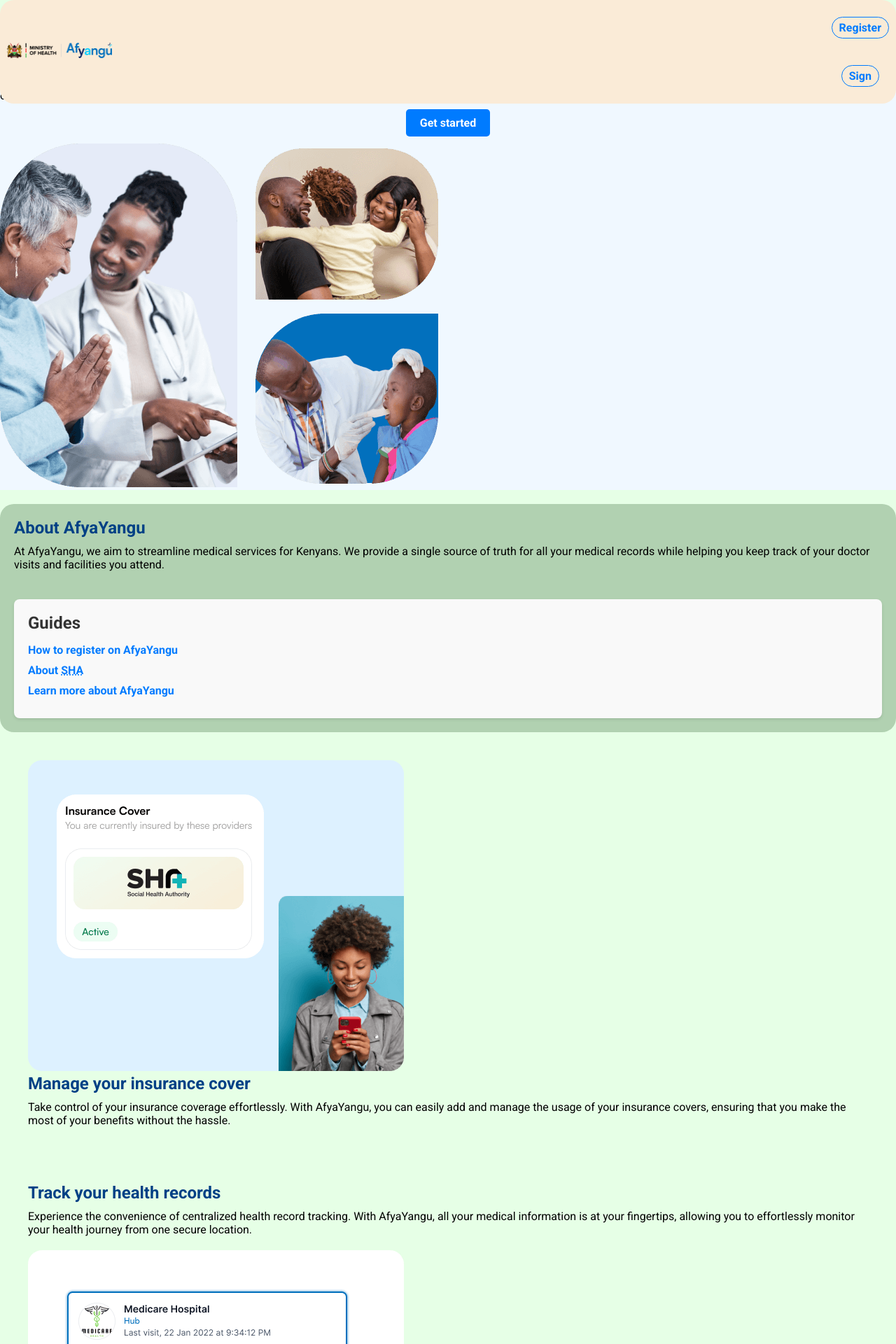
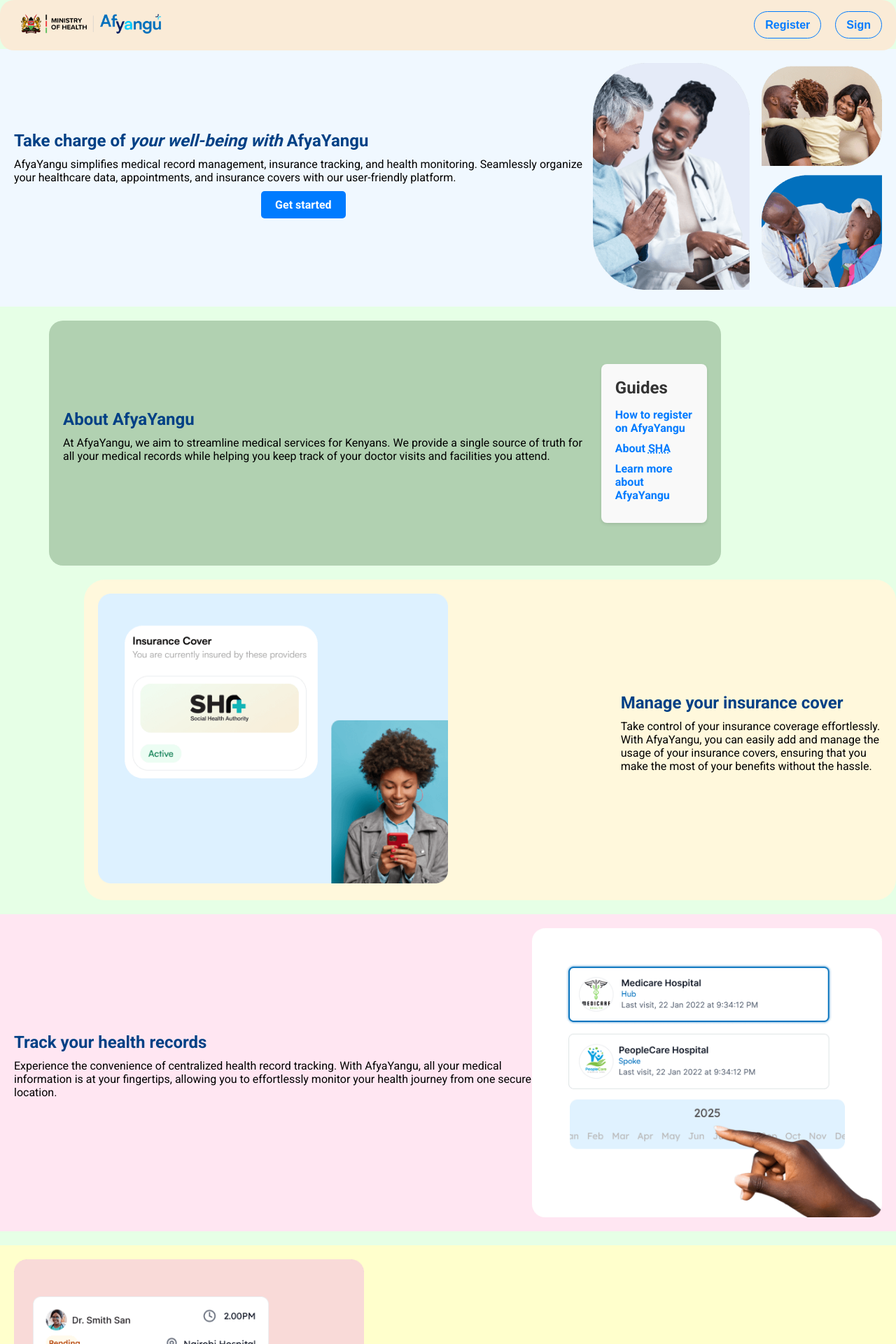
Before and after one commit to VIN9CENT/afyayangu, a React (Create React App) app: page / in a window 1280 px wide. Shown: the top 1920 px of the page at 70% size. Built offline with nearby package versions, Linux system fonts and the light colour scheme.

Commit message:
some more styling

```diff
--- a/src/index.css
+++ b/src/index.css
@@ -1,24 +1,24 @@
 @import url('https://fonts.googleapis.com/css2?family=Roboto:wght@400;700&display=swap');
 
-* {
+*{
   margin: 0;
   padding: 0;
   box-sizing: border-box;
 }
-
-body {
+body{
   font-family: 'Roboto';
   background-color: aliceblue;
   font-size: 16px;
 }
-
 .header {
+  margin-top:0px ;
   width: 100%;
-  background-color: antiquewhite;
-  padding: 10px;
+  background-color:antiquewhite;
+  padding: 10px 20px;
   border-radius: 20px;
   position: fixed;
   top: 0;
+  font-family: Arial, Helvetica, sans-serif;
 }
 
 .nav {
@@ -27,56 +27,72 @@
   align-items: center;
 }
 
+.logo-container {
+  margin: 10px;
+}
+
 .logo {
-  width: 150px;
+  width: 200px;
 }
 
 .nav-links {
   display: flex;
-  flex-direction: column;
-  gap: 10px;
+  gap: 20px;
+}
+
+.nav-links p {
+  margin: 0;
 }
 
 .nav-links a {
   text-decoration: none;
   color: #007bff;
   font-weight: bold;
-  padding: 5px 10px;
+  padding: 10px 15px;
   border-radius: 20px;
   border: 1px solid #007bff;
   transition: background-color 0.3s, color 0.3s;
 }
 
 .nav-links a:hover {
+  text-decoration: none;
   background-color: #007bff;
   color: #ffffff;
 }
 
-.section {
+/*Content.css*/
+section {
   padding: 20px;
+  margin-bottom: 20px;
 }
 
 .hero {
   background-color: #f0f8ff;
   margin-top: 70px;
   display: grid;
-  grid-template-columns: 1fr;
+  grid-template-columns: 2fr 1fr;
   align-items: center;
 }
 
+.hero-image {
+  width: 100%;
+  max-width: 500px;
+}
+
 .about {
-  margin: 20px 0;
+  width:960px;
+  height: 350px;
+  margin-left: 70px;
   padding: 20px;
   display: flex;
-  flex-direction: column;
+  align-items: center;
   gap: 20px;
   border-radius: 20px;
   background-color: #b1d1b1;
 }
-
 .guides {
+  background-color: #f9f9f9;
   padding: 20px;
-  background-color: #f9f9f9;
   border-radius: 8px;
   box-shadow: 0 2px 4px rgba(0, 0, 0, 0.1);
 }
@@ -110,13 +126,62 @@
   border-radius: 5px;
 }
 
-.manage, .track, .schedule, .profile, .consent, .prescription {
-  margin: 20px;
-  padding: 20px;
+
+.manage {
+  margin-left: 120px;
+  background-color: #fff8dc;
   display: grid;
-  grid-template-columns: 1fr;
+  grid-template-columns: 2fr 1fr;
   align-items: center;
-  border-radius: 20px;
+  border-radius: 30px;
+}
+
+.track {
+  background-color: #ffe6f2;
+  display: grid;
+  grid-template-columns: 2fr 1fr;
+  align-items: center;
+}
+
+.track-content {
+  display: flex;
+  flex-direction: column;
+  justify-content: center;
+}
+
+.track-image {
+  display: flex;
+  justify-content: center;
+  align-items: center;
+}
+
+.schedule {
+  background-color: #ffffcc;
+  display: grid;
+  grid-template-columns: 2fr 1fr;
+  align-items: center;
+}
+
+.profile {
+  background-color: #e6e6ff;
+  display: grid;
+  grid-template-columns: 2fr 1fr;
+  align-items: center;
+}
+
+.consent {
+  background-color: #e0ffff;
+  display: grid;
+  grid-template-columns: 2fr 1fr;
+  align-items: center;
+}
+
+.prescription {
+  background-color: #f5f5dc;
+  display: grid;
+  grid-template-columns: 2fr 1fr;
+  gap: 20px;
+  align-items: center;
 }
 
 .btn-primary {
@@ -126,21 +191,16 @@
   background-color: #007bff;
   text-decoration: none;
   border-radius: 5px;
-  text-align: center;
-  cursor: pointer;
 }
-
-img {
-  max-width: 100%;
-  height: auto;
+img{
+  width: 500px;
 }
 
 a {
   text-decoration: none;
   color: #007bff;
 }
-
-a:hover {
+a:hover{
   background-color: blue;
   color: black;
 }
@@ -149,6 +209,7 @@
   margin-bottom: 10px;
   color: #004085;
 }
+
 
 p {
   margin-bottom: 20px;
@@ -160,99 +221,96 @@
 }
 
 ul li {
+  text-decoration: none;
   margin-bottom: 10px;
 }
 
 /*styling footer*/
 
-footer {
+footer{
 width: 100%;
+height: 200px;
+margin-top:20px;
+margin-bottom: 10px;
 padding: 20px;
-  margin-top: 20px;
-  margin-bottom: 10px;
 display: grid;
-  grid-template-columns: 1fr;
+grid-template-columns: 2fr 2fr 2fr;
 align-items: center;
 background-color: lightgray;
 border-radius: 20px;
 }
 
 /*STYLING SHA.JS*/
-body {
+body{
   font-family: 'Roboto';
   background-color: #e6ffe6;
 }
 
-nav ul {
+nav ul{
   width: 100%;
   height: 70px;
   margin-top: 0px;
   padding: 5px;
-  display: grid;
-  grid-template-columns: repeat(auto-fit, minmax(100px, 1fr));
+  display:grid;
+  grid-template-columns: 1fr 1fr 1fr 1fr 1fr 1fr;
   align-items: center;
   background-color: #f5f5dc;
 }
-
-nav ul li {
+nav ul li{
   margin: 10px;
+  justify-content: space-between;
 }
-
-.introduction {
+.introduction{
   width: 100%;
-  height: 300px;
+  height: 500px;
   display: grid;
-  grid-template-columns: 1fr;
+  grid-template-columns: 1fr 2fr;
   align-items: center;
   background-image: url('./images/family.jpg');
   background-repeat: no-repeat;
   background-size: cover;
   background-position: center;
+  background-attachment: scroll;
   background-color: transparent;
   font-size: 1.5rem;
   font-weight: bold;
   position: relative;
   z-index: 1;
+
 }
-
-.introduction h2 {
+.introduction h2{
   color: white;
   font-weight: bold;
 }
-
-.overview {
-  width: 100%;
+.overview{
+  width: 1000px;
   margin-top: -50px;
-  margin-left: 10px;
-  height: auto;
+  margin-left: 50px;
+  height: 400px;
   display: grid;
-  grid-template-columns: 1fr;
+  grid-template-columns: 2fr 1fr;
   background-color: #ffffcc;
   position: relative;
   z-index: 2;
   border-radius: 20px;
   font-weight: 500px;
 }
-
-.overview h2 {
+.overview h2{
   color: blue;
 }
-
-.benefits, .covered {
+.benefits , .covered{
   width: 100%;
   margin-top: 10px;
   padding: 20px;
   font-size: 1rem;
   font-weight: 500;
   display: grid;
-  grid-template-columns: 1fr;
+  grid-template-columns: 2fr 1fr;
 }
-
-.benefits h2, .covered h2 {
+.benefits h2 , .covered h2{
   color: blue;
 }
-
-.registration {
+.registration{
   width: 100%;
   margin-top: 10px;
   padding: 10px;
@@ -263,7 +321,6 @@
   background-color: blanchedalmond;
   color: rgb(99, 15, 224);
 }
-
 .styled-link {
   display: inline-block;
   padding: 10px 20px;
@@ -280,6 +337,7 @@
   background-color: #45a049;
 }
 
+
 select.dropdown {
   width: 100%;
   padding: 10px;
@@ -288,26 +346,29 @@
   background-color: blanchedalmond;
 }
 
-#guide {
+
+#guide{
   margin-top: 10px;
   margin-bottom: 0;
   display: flex;
  justify-content: center;
  color: darkgreen;
 }
-
-.process {
+.process{
   width: 90%;
   margin: 20px;
   padding: 10px;
   display: grid;
-  grid-template-columns: 1fr;
+  grid-template-columns: 1fr 1fr;
   justify-content: center;
   background-color: #e6e6ff;
 }
 
-.process img {
-  width: 100%;
+.process img{
+  width: 300px;
+  border-radius: 20px;
+}
+p img{
   border-radius: 20px;
 }
 
@@ -315,8 +376,7 @@
   background-color: #f9f9f9;
   padding: 20px;
   border-radius: 8px;
-  box-shadow: 0 4px 8px rgba(0, 0, 0, 0.1);
-  /* Subtle shadow for depth */
+  box-shadow: 0 4px 8px rgba(0, 0, 0, 0.1); /* Subtle shadow for depth */
   max-width: 800px;
   margin: 0 auto;
 }
@@ -330,8 +390,7 @@
 }
 
 #FAQ details {
-  border-bottom: 1px solid #ddd;
-  /* Light border between FAQs */
+  border-bottom: 1px solid #ddd; /* Light border between FAQs */
   padding: 10px 0;
   margin: 10px 0;
 }
@@ -344,12 +403,12 @@
   padding-left: 20px;
 }
 
+
 #FAQ details p {
   margin: 10px 0 0 20px;
   font-size: 1em;
   line-height: 1.5;
 }
-
 .footer {
   background-color: #333;
   color: #fff;
@@ -393,58 +452,54 @@
 
 /* Responsive layout for smaller screens */
 @media (max-width: 600px) {
-  .footer-section {  margin-bottom: 20px;
+  .footer-section {
+    margin-bottom: 20px;
   }
 }
-
-header {
+header{
   width: 100%;
   background-color: bisque;
 }
-
-.terms {
-  width: 100%;
+.terms{
+  width: 1000px;
   margin: 20px;
   display: grid;
-  grid-template-columns: 1fr;
+  grid-template-columns: 1fr 1fr;
   justify-content: center;
   align-items: center;
 }
-
-div img {
-  max-width: 100%;
+div img{
+  width: 500px;
 }
 
-#proceed {
+#proceed{
   background-color: #e6e6ff;
   border-radius: 30px;
   padding: 10px;
   color: black;
-  text-align: center;
 }
-
-#link {
+#link{
   width: 100%;
   margin: 10px;
   display: flex;
   justify-content: center;
   font-size: 1.5rem;
-  font-weight: bolder;
+  font-weight:bolder;
   border-radius: 20px;
   background-color: burlywood;
 }
 
-.login {
+.login{
   width: 100%;
   margin: 20px;
   display: flex;
   justify-content: center;
   align-items: center;
 }
-
-#register {
+#register{
   color: green;
 }
+
 
 .custom-button {
   background-color: #007bff;
@@ -476,7 +531,6 @@
   text-align: center;
   margin: 20px 0;
  }
-
 .custom-link {
   color: white;
   background-color: #007bff;
@@ -493,6 +547,7 @@
 
 .custom-link:focus {
   background-color: #0056b3;
+
 }
 
 /*STYLING PROFILE*/
```
Lines whose indentation alone changed are shown as unchanged.
